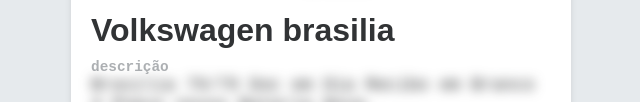
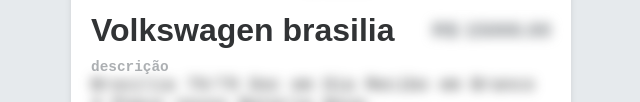
Before and after one commit to Gervaes/neocities, a plain HTML site: page public/index.html in a window 1280 px wide. Shown: the part 393-495 px from the top of the page, without its empty margins (319-959 px from the left). Drawn offline with Linux system fonts and the light colour scheme; a web font is replaced by a local one.

Commit message:
nc-06 feat: add price info

```diff
--- a/public/index.html
+++ b/public/index.html
@@ -43,7 +43,10 @@
                 </div>
             </div>
             <div class="title-section">
-                <span class="title"></span>
+                <div class="listing-title">
+                    <span class="title"></span>
+                    <span class="price"></span>
+                </div>
                 <div class="listing-description">
                     <span class="label">descrição</span>
                     <span class="value"></span>
--- a/public/script.js
+++ b/public/script.js
@@ -29,6 +29,7 @@
     let locationElement = document.querySelector('.location .value');
     let situationElement = document.querySelector('.situation .value');
     let descriptionElement = document.querySelector('.listing-description .value');
+    let priceElement = document.querySelector('.price');
 
     titleElement.textContent = vehicle.title;
     kmElement.textContent = vehicle.km;
@@ -36,12 +37,14 @@
     locationElement.textContent = vehicle.location;
     situationElement.textContent = vehicle.situation;
     descriptionElement.textContent = vehicle.description;
+    priceElement.textContent = `R$ ${vehicle.price.toFixed(2)}`;
 
     kmElement.classList.add('blur');
     yearElement.classList.add('blur');
     locationElement.classList.add('blur');
     situationElement.classList.add('blur');
     descriptionElement.classList.add('blur');
+    priceElement.classList.add('blur');
 
     initGame();
 }
@@ -76,6 +79,7 @@
     let locationElement = document.querySelector('.location .value');
     let situationElement = document.querySelector('.situation .value');
     let descriptionElement = document.querySelector('.listing-description .value');
+    let priceElement = document.querySelector('.price');
 
     if (newGuess.situation != 'correct') {
         switch (game.guess) {
@@ -94,6 +98,9 @@
             case 4:
                 descriptionElement.classList.remove('blur');
                 break;
+            case 5:
+                priceElement.classList.remove('blur');
+                break;
             default:
                 break;
         }
@@ -109,6 +116,7 @@
         locationElement.classList.remove('blur');
         situationElement.classList.remove('blur');
         descriptionElement.classList.remove('blur');
+        priceElement.classList.remove('blur');
     }
 
     renderGuesses();
--- a/public/style.css
+++ b/public/style.css
@@ -88,11 +88,19 @@
         .title-section {
             margin-top: 15px;
 
-            .title {
+            .listing-title {
                 font-family: 'Agdasima', sans-serif;
+                display: flex;
+                justify-content: space-between;
+                align-items: center;
                 font-size: 2rem;
                 font-weight: 700;
                 color: hsl(210, 4%, 20%);
+
+                .price {
+                    font-size: 1.3rem;
+                    color: hsl(210, 4%, 49%);
+                }
             }
 
             .listing-description {
```
